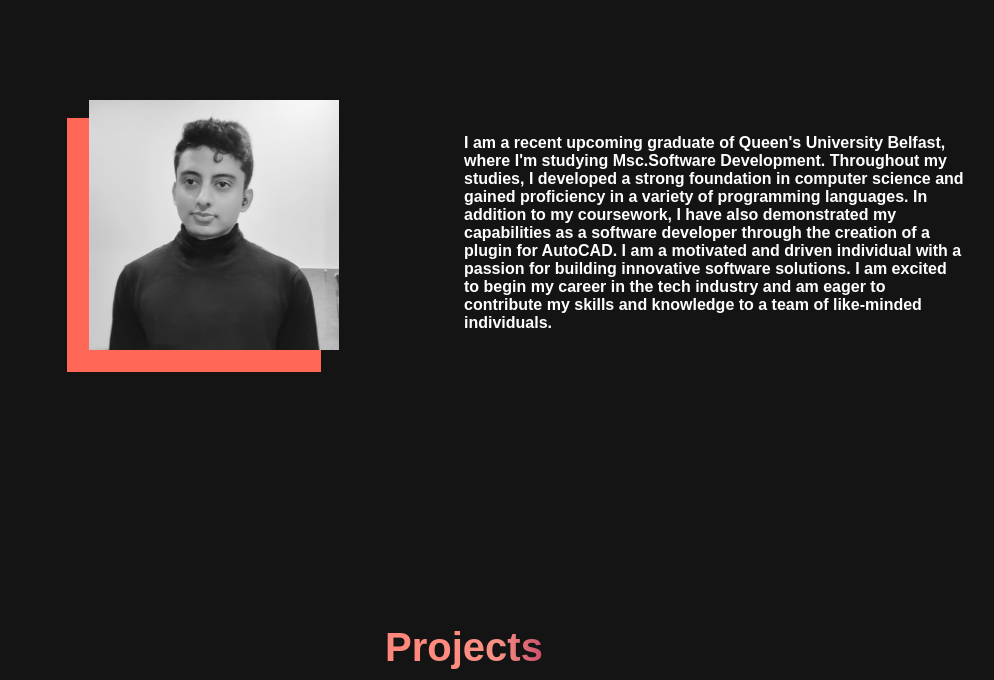
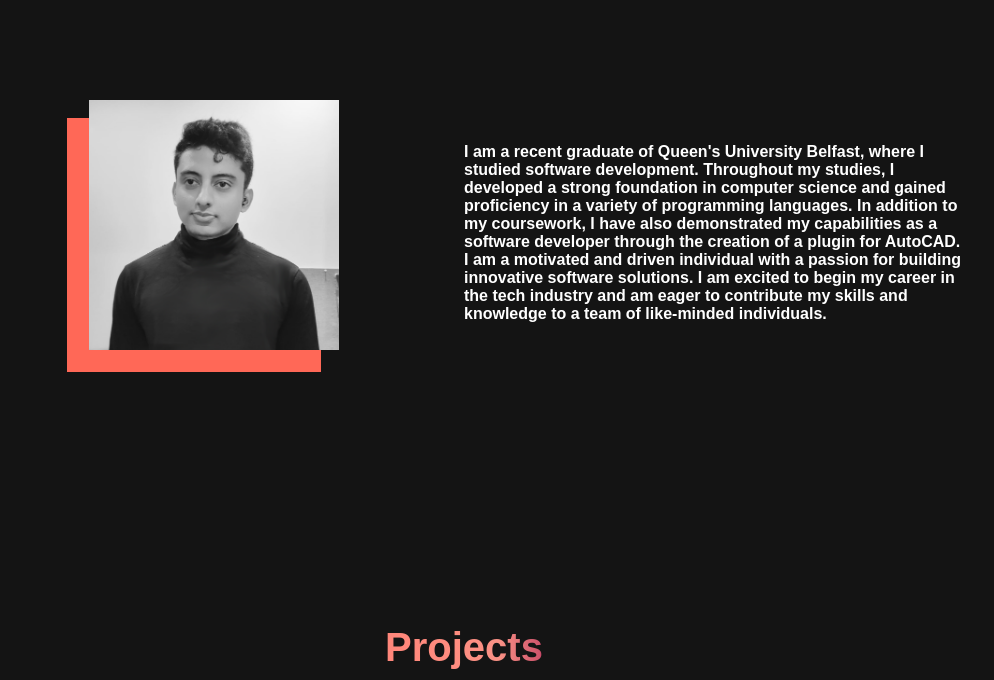
Before and after one commit to naveednadaf/naveednadaf.github.io, a plain HTML site: page index.html in a window 1280 px wide. Shown: the part 1020-1700 px from the top of the page, without its empty margins (176-1170 px from the left). Drawn offline with Linux system fonts and the light colour scheme.

Commit message:
Revert "Update index.html"
This reverts commit e7b4652deed057d2ffb7269e33be23deab4f9b92.

```diff
--- a/index.html
+++ b/index.html
@@ -60,8 +60,8 @@
             <div class="profile__img">
                 <img src="images/pfp.png" alt="profile_pic" id="pfp__img">
             </div>
-            <p>I am a recent upcoming graduate of Queen's University Belfast,
-                where I'm studying Msc.Software Development. Throughout my studies,
+            <p>I am a recent graduate of Queen's University Belfast,
+                where I studied software development. Throughout my studies,
                 I developed a strong foundation in computer science and gained
                  proficiency in a variety of programming languages. In addition to my coursework,
                  I have also demonstrated my capabilities as a software developer through the creation
@@ -91,7 +91,7 @@
         <h1>Contact</h1>
         <h2>Get in Touch</h2>
         <div class="contact__containter">
-            <p>Thank you for visiting my website! I'm currently looking for a Entry level postion as Software Developer,
+            <p>Thank you for visiting my website! I'm currently looking for a Entry Level Software Developer,
                 If you'd like to get in touch with me,
                 please feel free to reach out. I'm always happy to connect with fellow professionals
                 and discuss potential opportunities or projects.I'll try my best to get back to you </p>
```
